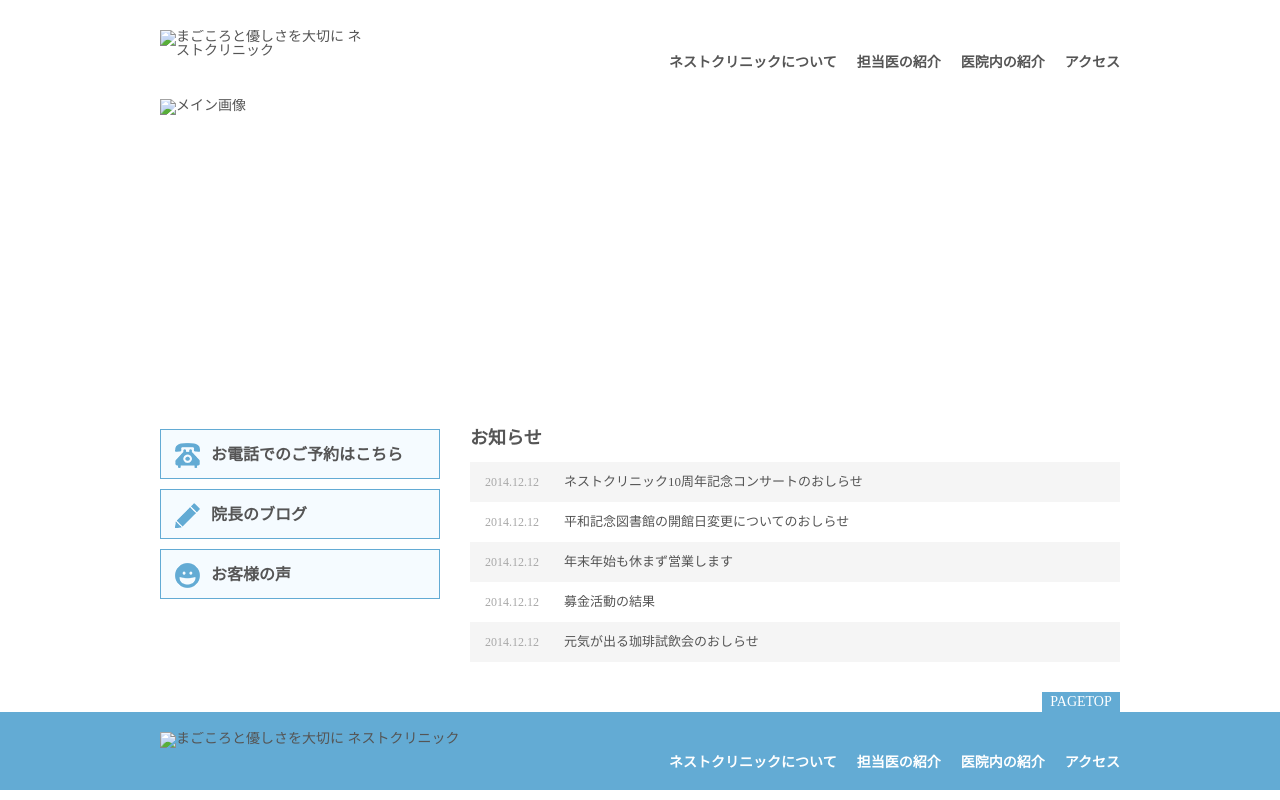
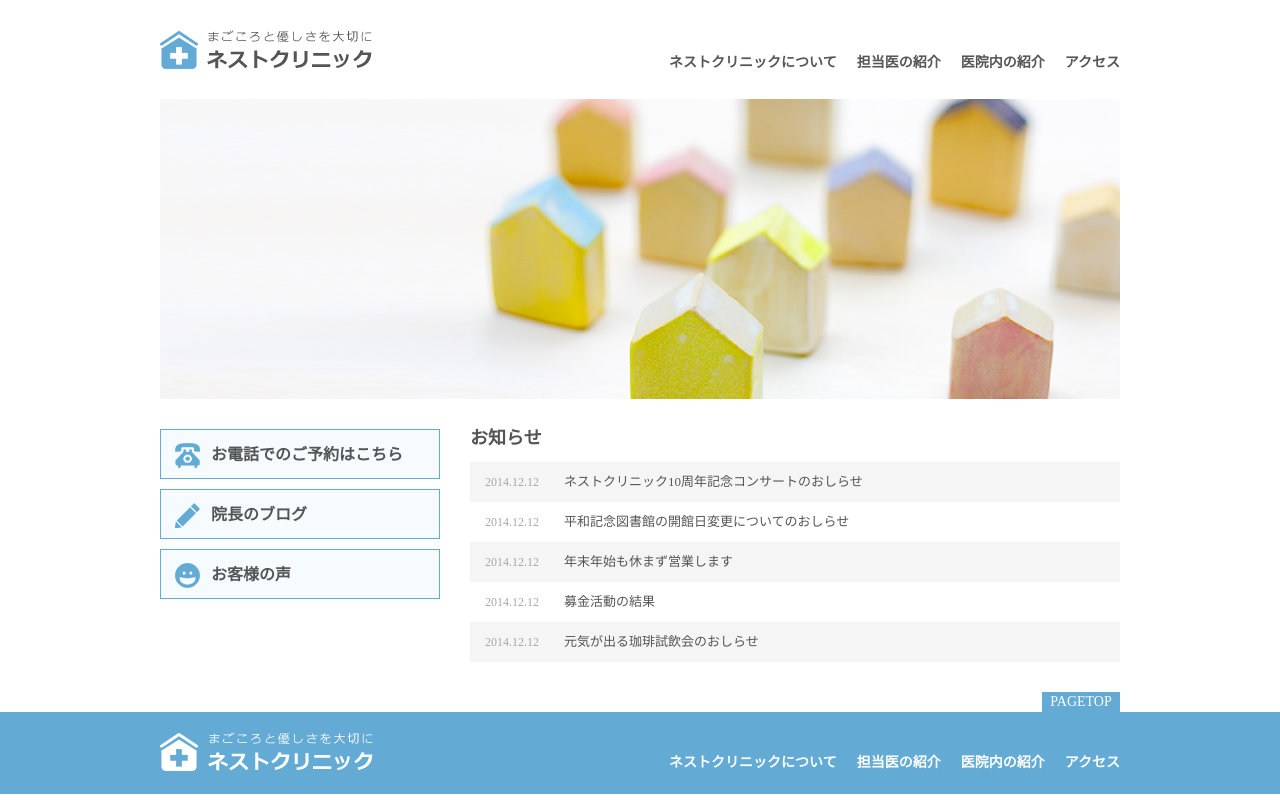
Before and after one commit to yuya-427021/-, a plain HTML site: page index.html in a window 1280 px wide. Drawn offline with Linux system fonts and the light colour scheme; files whose address does not match are found by name.

Commit message:
Update index.html

```diff
--- a/index.html
+++ b/index.html
@@ -17,7 +17,7 @@
 
 	<!-- header ここから -->
 	<header>
-		<h1><img src="images/logo.png" alt="まごころと優しさを大切に ネストクリニック"></h1>
+		<h1><img src="logo.png" alt="まごころと優しさを大切に ネストクリニック"></h1>
 
 		<nav>
 			<ul>
@@ -35,7 +35,7 @@
 
 	<!-- #mainimage ここから -->
 	<div id="mainimage">
-		<img src="images/mainimage.jpg" alt="メイン画像">
+		<img src="mainimage.jpg" alt="メイン画像">
 	</div>
 	<!-- #mainimage ここまで -->
 
@@ -83,7 +83,7 @@
 			<a href="#">PAGETOP</a>
 		</p>
 		<p id="footer_logo">
-			<img src="images/logo_footer.png" alt="まごころと優しさを大切に ネストクリニック">
+			<img src="logo_footer.png" alt="まごころと優しさを大切に ネストクリニック">
 		</p>
 
 		<ul>
```
